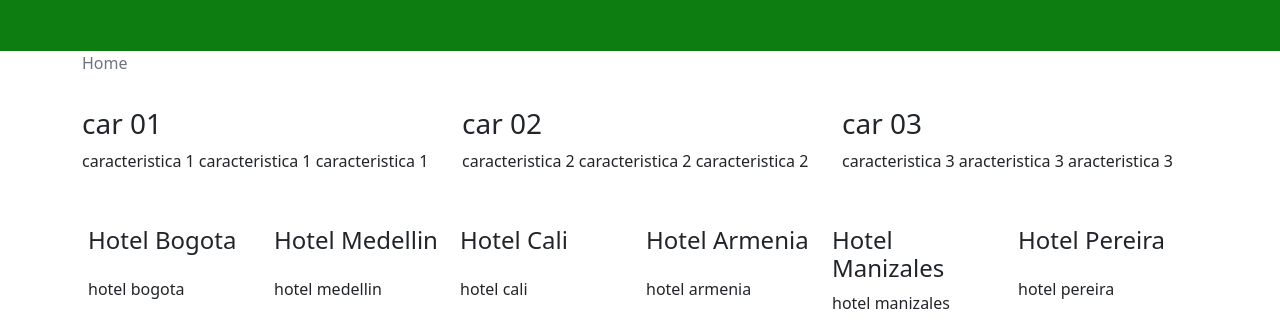
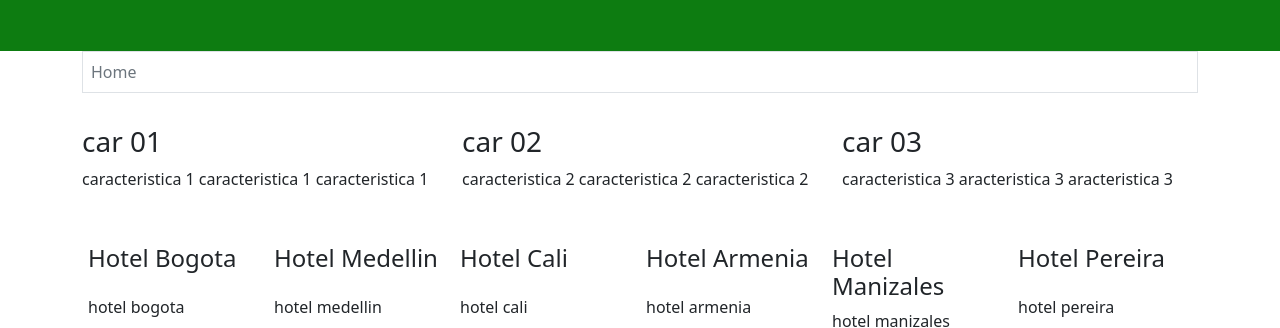
Before and after one commit to cgutierr3z/FullStackWebDev, a website: page index.html in a window 1280 px wide. Shown: the part 151-479 px from the top of the page. Drawn offline with nearby package versions, Linux system fonts and the light colour scheme; a web font is replaced by a local one.

Commit message:
breadcrumbs change border

```diff
--- a/index.html
+++ b/index.html
@@ -50,8 +50,8 @@
 
     <div class="container">
 
-      <nav aria-label="breadcrumb">
-        <ol class="breadcrumb">
+      <nav style="--bs-breadcrumb-divider: '>';" aria-label="breadcrumb">
+        <ol class="breadcrumb border bg-transparent p-2">
           <li class="breadcrumb-item active" aria-current="page">Home</li>
         </ol>
       </nav>
```
Also changed, not shown: about.html (+2 -1 lines).
